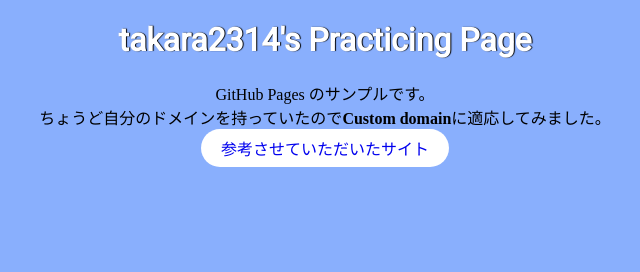
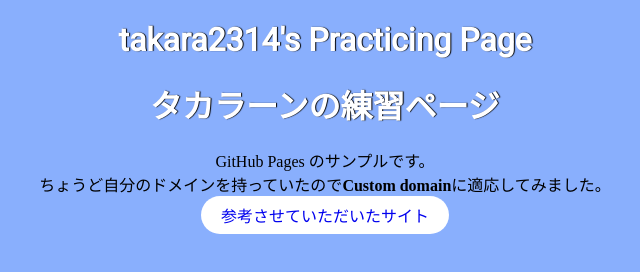
Before and after one commit to takara2314/takara2314.github.io, a plain HTML site: page index.html in a window 1280 px wide. Shown: the whole page, without its empty margins (315-955 px from the left). Drawn offline with Linux system fonts and the light colour scheme; a web font is replaced by a local one.

Commit message:
Update index.html

```diff
--- a/index.html
+++ b/index.html
@@ -10,6 +10,7 @@
 	<body bgcolor="89affd">
 		<center>
 			<h1 class="first_shadow"><font color="ffffff"><font face="Roboto">takara2314's Practicing Page</font></font></h1>
+			<h1 class="first_shadow"><font color="ffffff"><font face="Makinas">タカラーンの練習ページ</font></font></h1>
   			<p>
 				GitHub Pages のサンプルです。<br>
 				ちょうど自分のドメインを持っていたので<strong>Custom domain</strong>に適応してみました。<br>
```
